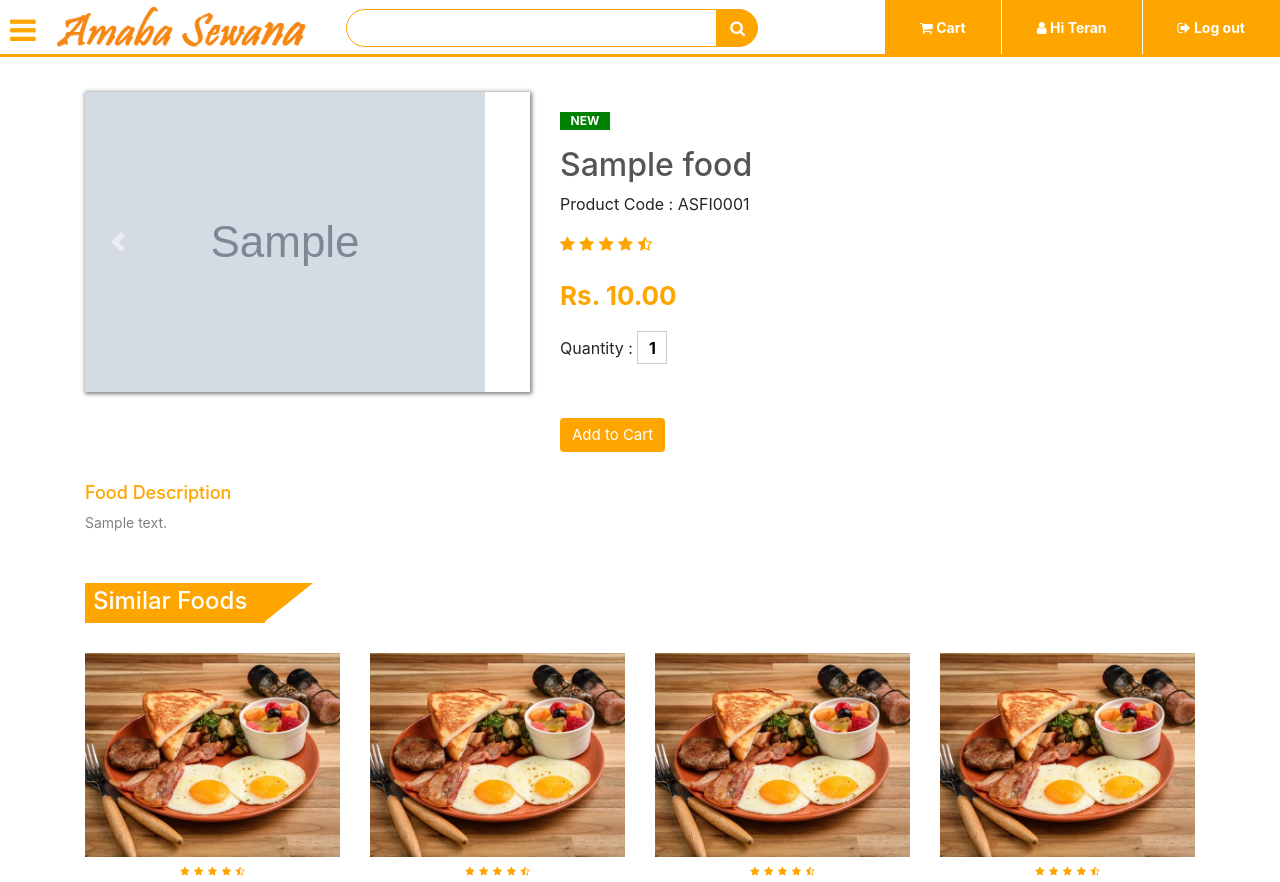
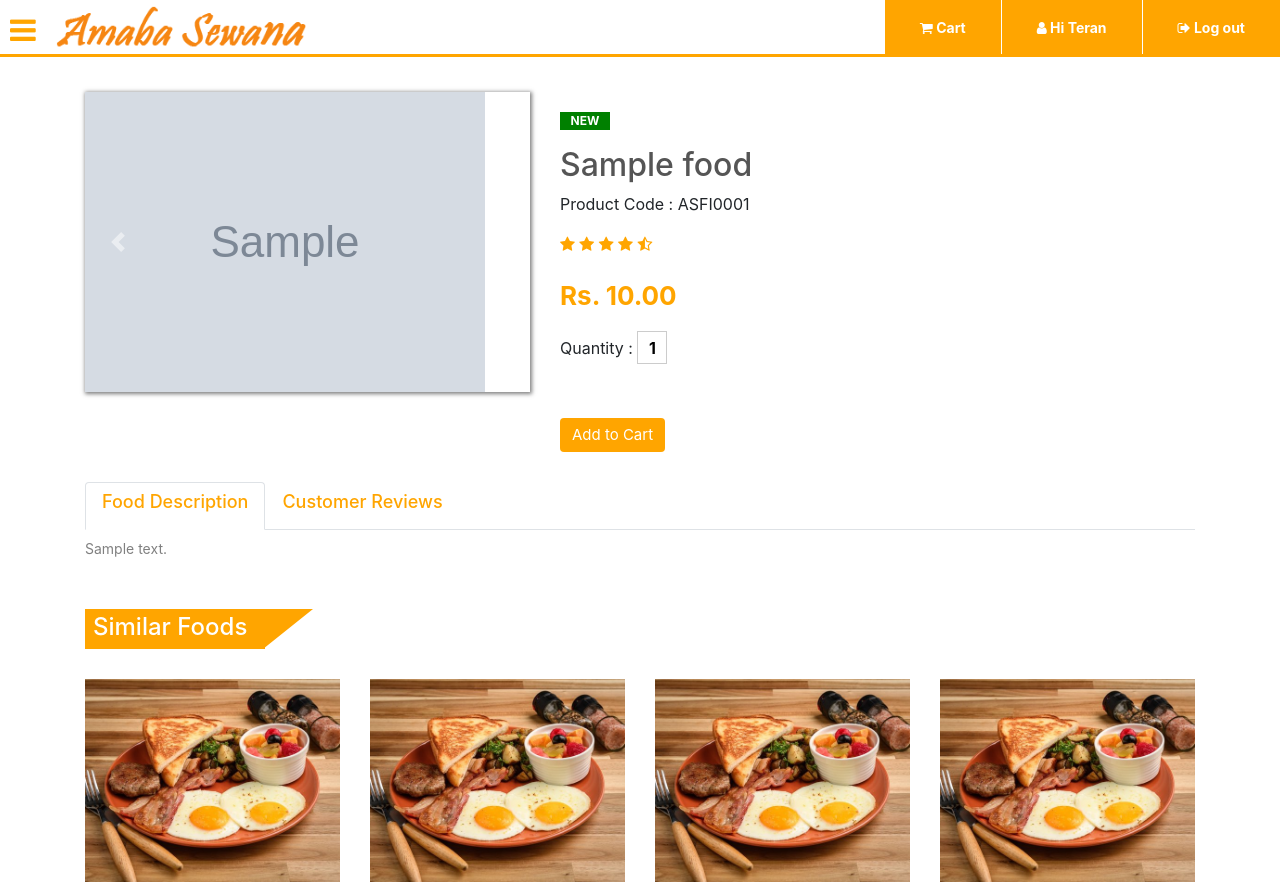
Before and after one commit to ktneranga/Online-Application-for-Amba-Sewana-Restaurant, a PHP site: page /product.php?id=1 in a window 1280 px wide. Shown: the top 882 px of the page. Run offline with PHP 8.4, Linux system fonts and the light colour scheme; a user stored in the database is signed in; tables that the repository leaves empty or names only in its code hold one stand-in row (values such as "Sample post"); grey boxes marked "Sample" are stand-in pictures; some libraries are stand-ins or nearby versions.

Commit message:
Add files via upload

```diff
--- a/restaurant/css/style.css
+++ b/restaurant/css/style.css
@@ -26,7 +26,7 @@ body{
 	margin: 5px 10px;
 }
 
-.form-control {
+.form-control-search {
 	margin-top: 9px;
 	margin-left: 30px;
 	border: 1px solid orange !important;
@@ -431,7 +431,7 @@ footer hr{
 	font-size: 18px;
 }
 
-.description{
+.description {
 	color: grey;
 	font-size: 14px;
 }
@@ -454,3 +454,19 @@ footer hr{
 	width: 350px;
 	height: 350px;
 }*/
+
+ul{
+	list-style: none;
+}
+
+.comment-meta a{
+	color: orange;
+	font-size: 18px;
+	margin-right: 15px;
+	text-decoration: none;
+}
+
+.comment{
+	color: grey;
+	font-size: 14px;
+}
--- a/restaurant/inc/nav.php
+++ b/restaurant/inc/nav.php
@@ -26,8 +26,8 @@
 		<i class="fa fa-times" aria-hidden="true" id="close-btn" onclick="closemenu()"></i>
 		<a href="index.php" title="Home"><img src="img/logo/logo1.png" class="logo"></a>
 		<!-- <h2 class="logo">Amba Sewana</h2> -->
-		<input type="text" name="search-box" class="form-control">
-		</a><span class="input-group-text"><i class="fa fa-search" aria-hidden="true"></i></span>
+		<!-- <input type="text" name="search-box" class="form-control-search">
+		</a><span class="input-group-text"><i class="fa fa-search" aria-hidden="true"></i></span> -->
 	</div><!-- search-box -->
 <div class="menu-bar">
 	<ul>
--- a/restaurant/inc/product_nav.php
+++ b/restaurant/inc/product_nav.php
@@ -44,8 +44,8 @@
 		<i class="fa fa-times" aria-hidden="true" id="close-btn" onclick="closemenu()"></i>
 		<a href="index.php" title="Home"><img src="img/logo/logo1.png" class="logo"></a>
 		<!-- <h2 class="logo">Amba Sewana</h2> -->
-		<input type="text" name="search-box" class="form-control">
-		</a><span class="input-group-text"><i class="fa fa-search" aria-hidden="true"></i></span>
+		<!-- <input type="text" name="search-box" class="form-control">
+		</a><span class="input-group-text"><i class="fa fa-search" aria-hidden="true"></i></span> -->
 	</div><!-- search-box -->
 <div class="menu-bar">
 	<ul>
--- a/restaurant/product.php
+++ b/restaurant/product.php
@@ -72,15 +72,91 @@ if (isset($_GET['id']) && !empty($_GET['id'])) {
 
 <section class="product-description">
 	<div class="container">
-		<h2>Food Description</h2>
-		<p class="description"><?php echo $foodrow['description'] ?><!-- Lorem ipsum dolor sit amet, consectetur adipisicing elit, sed do eiusmod
-			tempor incididunt ut labore et dolore magna aliqua. Ut enim ad minim veniam,
-			quis nostrud exercitation ullamco laboris nisi ut aliquip ex ea commodo
-			consequat. Duis aute irure dolor in reprehenderit in voluptate velit esse
-			cillum dolore eu fugiat nulla pariatur. Excepteur sint occaecat cupidatat non
-			proident, sunt in culpa qui officia deserunt mollit anim id est laborum. --></p>
-	</div><!-- container -->
-</section>
+	<ul class="nav nav-tabs" id="myTab" role="tablist">
+	  <li class="nav-item">
+	    <a class="nav-link active" id="home-tab" data-toggle="tab" href="#home" role="tab" aria-controls="home" aria-selected="true"><h2 style="color: orange; font-size: 18px;">Food Description</h2></a>
+	  </li>
+	  <li class="nav-item">
+	    <a class="nav-link" id="profile-tab" data-toggle="tab" href="#profile" role="tab" aria-controls="profile" aria-selected="false"><h2 style="color: orange; font-size: 18px;">Customer Reviews</h2></a>
+	  </li>
+	</ul>
+	<div class="tab-content" id="myTabContent">
+	  <div class="tab-pane fade show active" id="home" role="tabpanel" aria-labelledby="home-tab">
+	  	<p class="description mt-2"><?php echo $foodrow['description'] ?></p>
+	  </div>
+	  <div class="tab-pane fade" id="profile" role="tabpanel" aria-labelledby="profile-tab">
+	  	<h6 class="mt-2" style="color: grey;">Reviews for <?php echo $foodrow['name']; ?></h6>
+	  		<ul class="comment-list">
+	  			<li class="mt-3 mb-3">
+	  				<div class="comment-meta">
+	  					<a href="#">Sapna Madurangi</a>
+						<span>
+						<small>Feb 17, 2015, at 11:34</small>
+						</span>
+	  				</div>
+	  				<div class="comment">
+	  					<p>Lorem ipsum dolor sit amet, consectetur adipisicing elit, sed do eiusmod
+	  					tempor incididunt ut labore et dolore magna aliqua. Ut enim ad minim veniam,
+	  					quis nostrud exercitation ullamco laboris nisi ut aliquip ex ea commodo
+	  					consequat. Duis aute irure dolor in reprehenderit in voluptate velit esse
+	  					cillum dolore eu fugiat nulla pariatur. Excepteur sint occaecat cupidatat non
+	  					proident, sunt in culpa qui officia deserunt mollit anim id est laborum.</p>
+	  				</div>
+	  			</li>
+
+	  			<li class="mt-3 mb-3">
+	  				<div class="comment-meta">
+	  					<a href="#">Sapna Madurangi</a>
+						<span>
+						<small>Feb 17, 2015, at 11:34</small>
+						</span>
+	  				</div>
+	  				<div class="comment">
+	  					<p>Lorem ipsum dolor sit amet, consectetur adipisicing elit, sed do eiusmod
+	  					tempor incididunt ut labore et dolore magna aliqua. Ut enim ad minim veniam,
+	  					quis nostrud exercitation ullamco laboris nisi ut aliquip ex ea commodo
+	  					consequat. Duis aute irure dolor in reprehenderit in voluptate velit esse
+	  					cillum dolore eu fugiat nulla pariatur. Excepteur sint occaecat cupidatat non
+	  					proident, sunt in culpa qui officia deserunt mollit anim id est laborum.</p>
+	  				</div>
+	  			</li>
+
+	  			<li class="mt-3 mb-3">
+	  				<div class="comment-meta">
+	  					<a href="#">Sapna Madurangi</a>
+						<span>
+						<small>Feb 17, 2015, at 11:34</small>
+						</span>
+	  				</div>
+	  				<div class="comment">
+	  					<p>Lorem ipsum dolor sit amet, consectetur adipisicing elit, sed do eiusmod
+	  					tempor incididunt ut labore et dolore magna aliqua. Ut enim ad minim veniam,
+	  					quis nostrud exercitation ullamco laboris nisi ut aliquip ex ea commodo
+	  					consequat. Duis aute irure dolor in reprehenderit in voluptate velit esse
+	  					cillum dolore eu fugiat nulla pariatur. Excepteur sint occaecat cupidatat non
+	  					proident, sunt in culpa qui officia deserunt mollit anim id est laborum.</p>
+	  				</div>
+	  			</li>
+	  		</ul>
+	  	<h6 class="mt-2" style="color: grey;">Add a Review</h6>
+	  		<form >
+			  <div class="form-row">
+			    <div class="col">
+			      <input type="text" class=" form-control" placeholder="First name" required="">
+			    </div>
+			    <div class="col">
+			      <input type="text" class=" form-control" placeholder="Last name" required="">
+			    </div>
+			  </div>
+			 <div class="form-group mt-4">
+			  <textarea class="form-control" rows="5" placeholder="Enter Your Review Here..."></textarea>
+			 </div>
+			 <button type="submit" class="btn btn-warning" style="color: white;">Submit</button>
+			</form>
+	  </div>
+	</div>
+	</div>
+</section><!-- product-review -->
 
 <section class="more-foods">
 	<div class="container">
--- a/restaurant/track.php
+++ b/restaurant/track.php
@@ -1,4 +1,5 @@
 <?php session_start(); ?>
+<?php include('inc/connection.php'); ?>
 <?php include('inc/product_nav.php'); ?>
 
 <!-- side-menu -->
```
Also changed, not shown: restaurant/img/customer/client-1.jpg (added), restaurant/img/customer/client-2.jpg (added), restaurant/img/customer/client-3.jpg (added).
